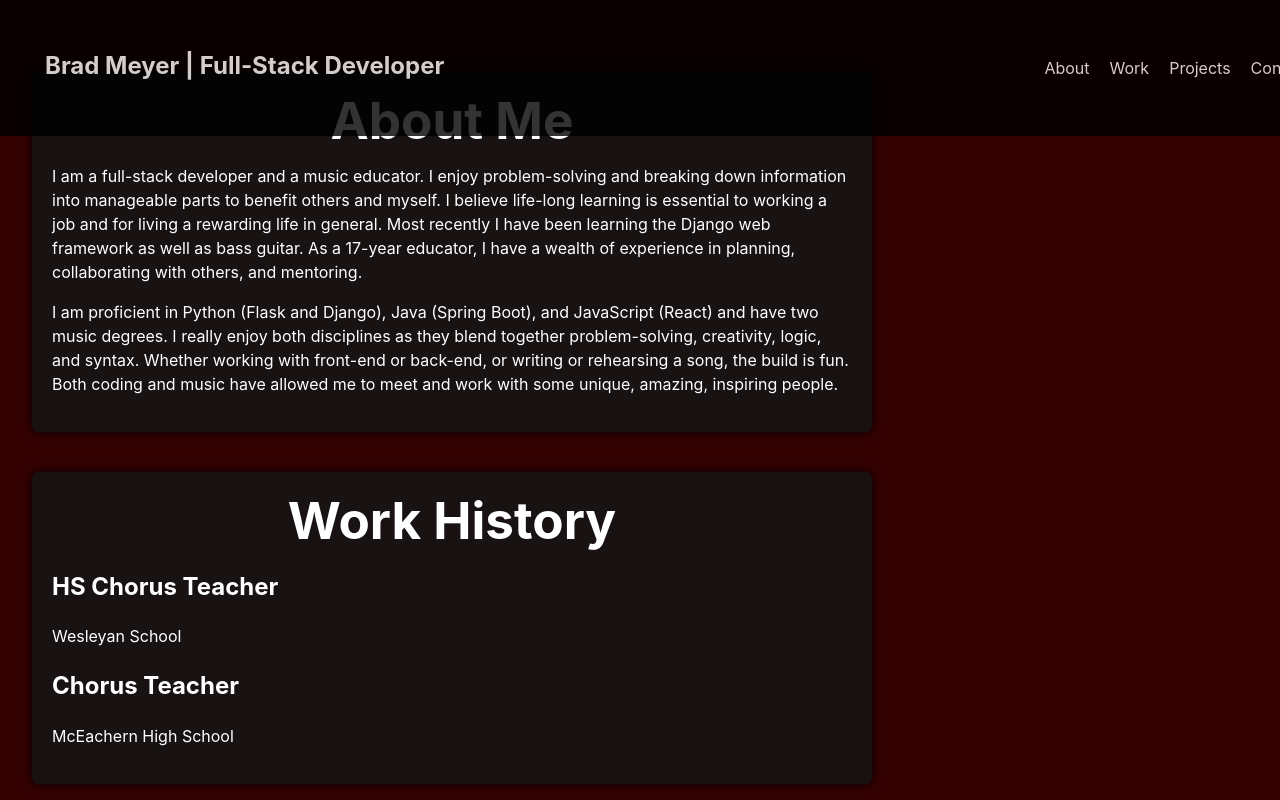
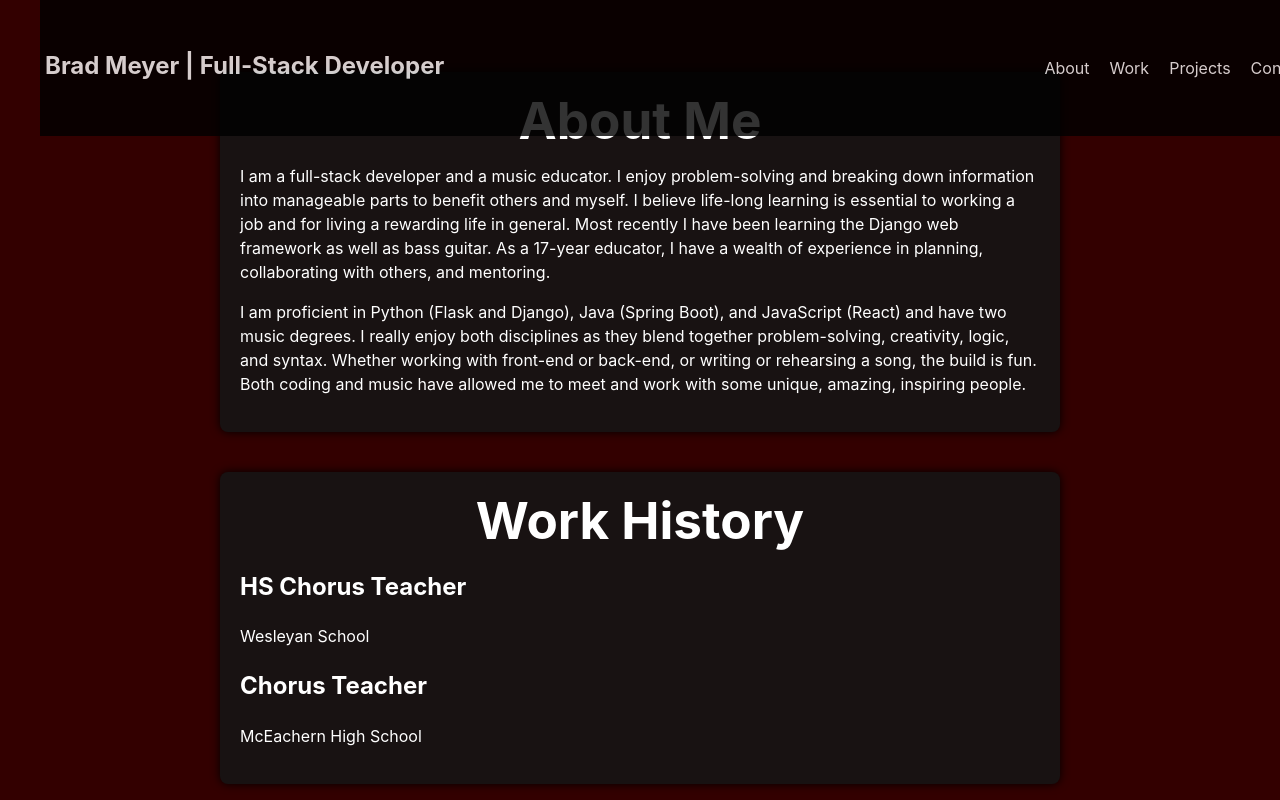
Before and after one commit to Wbradmeyer/vitePortfolio, a Vue app: page / in a window 1280 px wide. Shown: the top 800 px of the page. Built offline with nearby package versions, Linux system fonts and the light colour scheme.

Commit message:
nav padding

```diff
--- a/src/components/NavBar.vue
+++ b/src/components/NavBar.vue
@@ -22,8 +22,8 @@ import { ref } from 'vue'
 <style scoped>
 .nav {
   width: 100%;
-  margin: 0px;
-  padding: 40px;
+  margin: 0px 40px;
+  padding: 40px 0px;
   display: flex;
   justify-content: space-between;
   align-items: baseline;
--- a/src/style.css
+++ b/src/style.css
@@ -67,8 +67,7 @@ button:focus-visible {
 }
 
 #app {
-  /* max-width: 1280px; */
-  width: 100%;
+  max-width: 1280px;
   margin: 0 auto;
   padding: 2rem;
   text-align: center;
```
